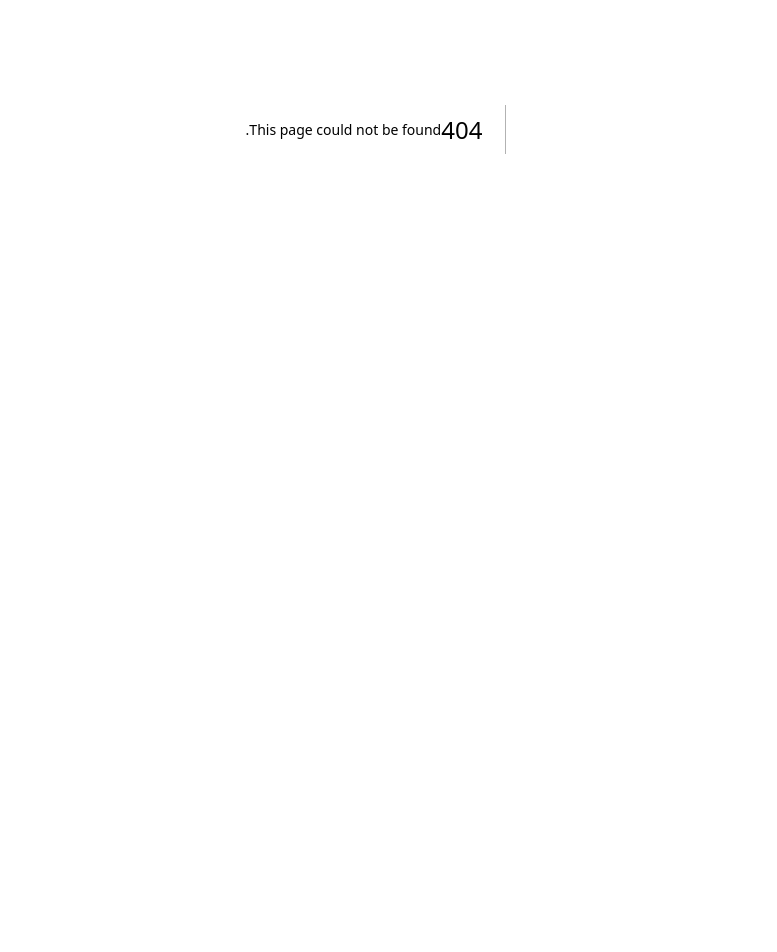
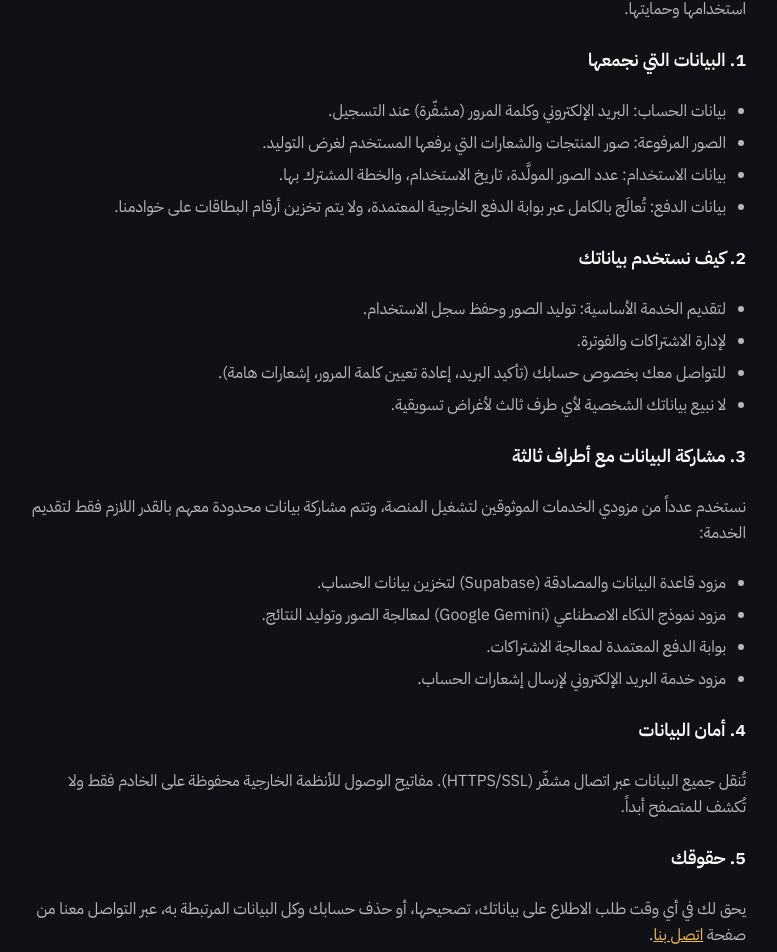
Before and after one commit to dreamtest45-cpu/Lensai-saas, a Next.js app: page /privacy in a window 1280 px wide. Before the commit this address had no page. Shown: the part 271-1223 px from the top of the page, without its empty margins (254-1031 px from the left). Before the commit the page ends 800 px from the top, so only its background shows below. Built offline with nearby package versions, Linux system fonts and the light colour scheme.

Commit message:
Add Privacy Policy page in Arabic

```diff
--- /dev/null
+++ b/app/privacy/page.tsx
@@ -0,0 +1,56 @@
+import { LegalPage } from "@/components/LegalPage";
+
+export const metadata = { title: "سياسة الخصوصية — ShelfShot AI" };
+
+export default function PrivacyPage() {
+  return (
+    <LegalPage title="سياسة الخصوصية" updatedAt="يوليو 2026">
+      <p>
+        نحرص في ShelfShot AI على حماية خصوصية مستخدمينا. توضح هذه السياسة نوع البيانات التي نجمعها، وكيفية استخدامها وحمايتها.
+      </p>
+
+      <h2>1. البيانات التي نجمعها</h2>
+      <ul>
+        <li>بيانات الحساب: البريد الإلكتروني وكلمة المرور (مشفّرة) عند التسجيل.</li>
+        <li>الصور المرفوعة: صور المنتجات والشعارات التي يرفعها المستخدم لغرض التوليد.</li>
+        <li>بيانات الاستخدام: عدد الصور المولَّدة، تاريخ الاستخدام، والخطة المشترك بها.</li>
+        <li>بيانات الدفع: تُعالَج بالكامل عبر بوابة الدفع الخارجية المعتمدة، ولا يتم تخزين أرقام البطاقات على خوادمنا.</li>
+      </ul>
+
+      <h2>2. كيف نستخدم بياناتك</h2>
+      <ul>
+        <li>لتقديم الخدمة الأساسية: توليد الصور وحفظ سجل الاستخدام.</li>
+        <li>لإدارة الاشتراكات والفوترة.</li>
+        <li>للتواصل معك بخصوص حسابك (تأكيد البريد، إعادة تعيين كلمة المرور، إشعارات هامة).</li>
+        <li>لا نبيع بياناتك الشخصية لأي طرف ثالث لأغراض تسويقية.</li>
+      </ul>
+
+      <h2>3. مشاركة البيانات مع أطراف ثالثة</h2>
+      <p>
+        نستخدم عدداً من مزودي الخدمات الموثوقين لتشغيل المنصة، وتتم مشاركة بيانات محدودة معهم بالقدر اللازم فقط لتقديم الخدمة:
+      </p>
+      <ul>
+        <li>مزود قاعدة البيانات والمصادقة (Supabase) لتخزين بيانات الحساب.</li>
+        <li>مزود نموذج الذكاء الاصطناعي (Google Gemini) لمعالجة الصور وتوليد النتائج.</li>
+        <li>بوابة الدفع المعتمدة لمعالجة الاشتراكات.</li>
+        <li>مزود خدمة البريد الإلكتروني لإرسال إشعارات الحساب.</li>
+      </ul>
+
+      <h2>4. أمان البيانات</h2>
+      <p>
+        تُنقل جميع البيانات عبر اتصال مشفّر (HTTPS/SSL). مفاتيح الوصول للأنظمة الخارجية محفوظة على الخادم فقط ولا تُكشف للمتصفح أبداً.
+      </p>
+
+      <h2>5. حقوقك</h2>
+      <p>
+        يحق لك في أي وقت طلب الاطلاع على بياناتك، تصحيحها، أو حذف حسابك وكل البيانات المرتبطة به، عبر التواصل معنا من صفحة{" "}
+        <a href="/contact" className="text-amber-400 hover:text-amber-300 underline">اتصل بنا</a>.
+      </p>
+
+      <h2>6. الاحتفاظ بالبيانات</h2>
+      <p>
+        نحتفظ ببيانات حسابك وسجل الصور المولَّدة طالما حسابك نشط. عند حذف الحساب، يتم حذف البيانات المرتبطة به خلال مدة معقولة، باستثناء ما يلزم الاحتفاظ به لأغراض محاسبية أو قانونية.
+      </p>
+    </LegalPage>
+  );
+}
```
